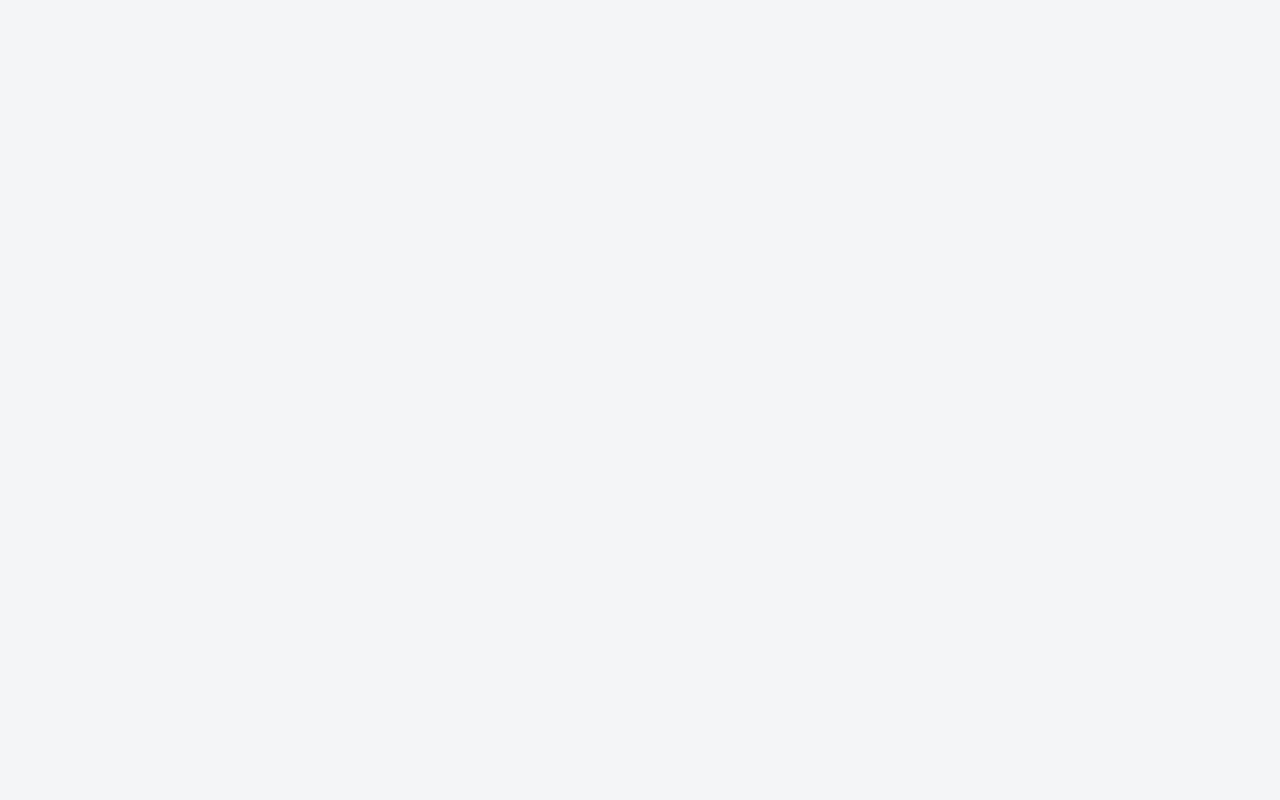
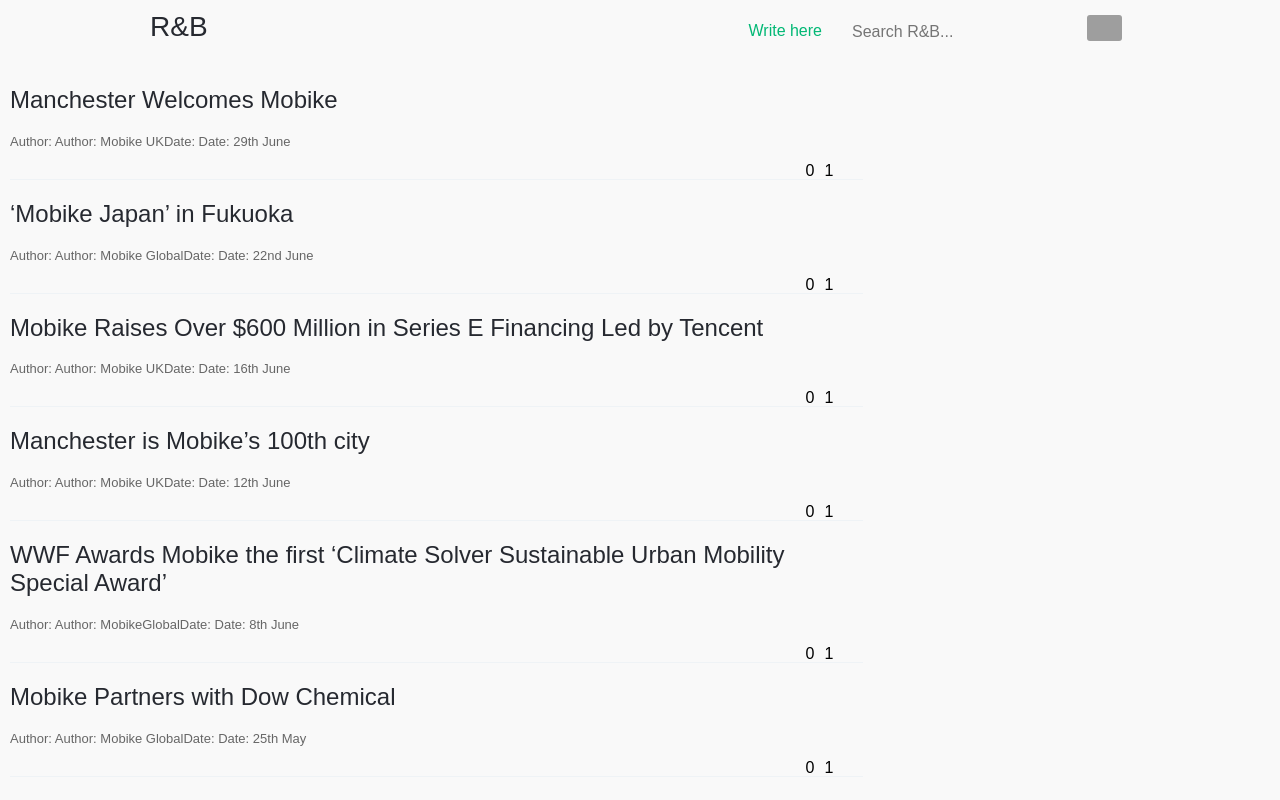
Before and after one commit to cpprookie/reactblog, a React (Create React App) app: page /posts in a window 1280 px wide. Shown: the top 800 px of the page. Built offline with nearby package versions, Linux system fonts and the light colour scheme; grey boxes are pictures that could not be loaded.

Commit message:
confirm UI style and complete PostLists

```diff
--- a/public/index.html
+++ b/public/index.html
@@ -19,7 +19,8 @@
       work correctly both with client-side routing and a non-root public URL.
       Learn how to configure a non-root public URL by running `npm run build`.
     -->
-    <title>React App</title>
+    <!-- <div>Icons made by <a href="http://www.flaticon.com/authors/madebyoliver" title="Madebyoliver">Madebyoliver</a> from <a href="http://www.flaticon.com" title="Flaticon">www.flaticon.com</a> is licensed by <a href="http://creativecommons.org/licenses/by/3.0/" title="Creative Commons BY 3.0" target="_blank">CC 3.0 BY</a></div> -->
+    <title>R&B</title>
   </head>
   <body>
     <noscript>
--- a/src/App.css
+++ b/src/App.css
@@ -1,79 +1,304 @@
-html, body, div, input, a, textarea {
+html, body, section, div, input, a, textarea {
   margin: 0;
   padding: 0;
-  font-family: Open Sans,Helvetica Neue,Arial,PingFang SC,Hiragino Sans GB,Microsoft YaHei;
+  font-family:sans-serif, Open Sans,Helvetica Neue,Arial,PingFang SC,Hiragino Sans GB,Microsoft YaHei;
+}
+
+a {
+  color: #262930;
+  text-decoration: none;
+  cursor: pointer;
+}
+
+a:hover {
+  text-decoration: underline;
 }
 
 html {
-  background: #f3f5f6;
+  background: #f9f9f9;
+}
+
+.body {
+  overflow-x: hidden;
 }
 
 .App {
   text-align: center;
 }
 
-.signin-block {
-  position: relative;
-  top: 100px;
-  width: 320px;
+.home {
+  background: #fff;
+  height: 100%;
+  color: #33333d;
+}
+
+.home-heading {
+  position: absolute;
+  top: 50%;
+  margin-top: -150px;
+  width: 100%;
+  text-align: center;
+}
+
+.home-logo {
+  font: 150px 'Italiana', sans-serif;
+  padding: 0 20px;
+}
+
+.home-tag {
+  font-size: 16px;
+}
+
+.signin-wrap, .signup-wrapper {
+  max-width: 340px;
   margin: 0 auto;
+  padding-top: 30px;
+}
+
+.signin-logo {
+  width: 100%;
+  text-align: center;
+  font-size: 100px;
+  margin-bottom: 30px;
+}
+
+.signin-block, .signup-block {
+  width: 100%;
   background: #fff;
   padding: 20px;
   border-radius: 5px;
-  border-top: 5px solid #f05b48;
+  box-sizing: border-box;
+  border: 1px solid #ccc;
+  margin-bottom: 20px;
 }
 
 .signin-block h1 , .signup-block h1 {
   text-align: center;
   color: #262930;
   font-size: 24px;
-  font-weight: 600;
-  text-transform: uppercase;
-  margin-bottom: 20px;
+  font-weight: 400;
+  margin: 0;
+}
+
+.signin-block label, .signup-block label {
+  font-size: 16px;
+  margin-bottom: 7px;
 }
 
 .signin-block input, .signup-block input {
   width: 100%;
-  height: 42px;
-  line-height: 28px;
-  font-size: 20px;
   box-sizing: border-box;
   border: 1px solid #ccc;
+  min-height: 34px;
+  line-height: 20px;
+  font-size: 14px;
   border-radius: 5px;
-  margin-bottom: 20px;
+  margin-top: 5px;
+  margin-bottom: 15px;
   padding: 0 10px;
   background: #fff;
 }
 
 .signin-block input:active, .signin-block input:focus,.signup-block input:focus {
-  border: 1px solid #f05b48;
+  border: 1px solid #269f42;
+  border-radius: 5px;
 }
 
 .signin-block button, .signup-block button {
   width: 100%;
-  height: 40px;
-  background: #f05b48;
+  min-height: 34px;
+  background: #269f42;
+  background-image: linear-gradient(-180deg, #34d058 0%, #28a745 90%);
+  background-image: -webkit-linear-gradient(-180deg, #34d058 0%, #28a745 90%);
   color: #fff;
-  font-size: 20px;
-  font-weight: 600;
+  font-size: 14px;
   text-align: center;
   cursor: pointer;
+  margin-top: 10px;
   border-radius: 5px;
-  opacity: 1;
   border: none;
 }
 
 .signin-block button:hover, .signup-block button:hover {
-  opacity: 0.8;
+  background-image: linear-gradient(-180deg, #2fcb53 0%, #269f42 90%);
+  background-image: -webkit-linear-gradient(-180deg, #2fcb53 0%, #269f42 90%);
 }
 
+.create-account, .had-account {
+  width: 100%;
+  font-size: 14px;
+  line-height: 20px;
+  font-weight: 400;
+  text-align: center;
+  border: 1px solid #ccc;
+  border-radius: 5px;
+  padding: 15px 0;
+}
 
-.signup-block {
-  position: relative;
-  top: 100px;
-  margin: 0 auto;
-  max-width: 400px;
-  padding: 20px 10px 10px;
-  background: #fff;
+.create-account a, .had-account a {
+  color: #0366d6;
+  text-decoration: underline;
+  cursor: pointer;
+}
+
+/* Header  common component*/
+.header-wrapper {
+  position: absolute;
+  top: 0;
+  left: 0;
+  height: 30px;
+  width: 100%;
+  padding: 12px 0;
   color: #262930;
 }
+
+.header-fixed .header-wrapper {
+  position: fixed;
+  background-color: #24292e;
+  animation-name: FadeInDown;
+  animation-duration: 0.2s;
+  animation-fill-mode: both;
+  -webkit-animation-name: FadeInDown;
+  -webkit-animation-duration: 0.2s;
+  -webkit-animation-fill-mode: both;
+}
+
+@-webkit-keyframes fadeInDown {
+  0% {
+    opacity: 0;
+  }
+  100% {
+    opacity: 1;
+  }
+}
+
+@keyframes fadeInDown {
+  0% {
+    opacity: 0;
+  }
+  100% {
+    opacity: 1;
+  }
+}
+
+.header-content {
+  max-width: 980px;
+  margin: 0 auto;
+}
+
+.header-logo {
+  font-size: 28px;
+  line-height: 30px;
+  float: left;
+  cursor: pointer;
+}
+
+.header-fixed .header-logo a {
+  color: #fff;
+}
+
+.header-logo a:hover {
+  text-decoration: none;
+}
+
+.header-nav {
+  float: right;
+  display: flex;
+}
+
+.header-fixed .nav-write {
+  color: #fff;
+}
+
+.nav-write {
+  color: #02b875;
+  margin-right: 20px;
+  font-size: 16px;
+  line-height: 24px;
+  padding-top: 2px;
+  margin-top: 5px;
+}
+
+.nav-search {
+  min-height: 30px;
+  margin-right: 10px;
+  margin-top: 5px;
+}
+
+.header-fixed .nav-search input {
+  color: #fff;
+  background-color: rgba(255,255,255,0.125);
+}
+
+.nav-search input {
+  font-size: 16px;
+  line-height: 24px;
+  border: none;
+  padding: 3px 10px;
+  background: none;
+}
+
+.nav-search input:focus {
+  outline: none;
+}
+
+.nav-user {
+  max-height: 40px;
+  display: block;
+  padding: 8px;
+}
+
+.nav-user img {
+  display: inline-block;
+  border-radius: 3px;
+  max-width: 35px;
+  margin-top: -5px;
+}
+
+/* postList common component */
+.posts-body {
+  width: 100%;
+  margin-top: 50px;
+}
+
+.postList {
+  width: 66.666667%;
+  float: left;
+  padding: 0 10px;
+  list-style: none;
+}
+
+.postItem {
+  padding-bottom: 20px;
+  border-bottom: 1px solid #eff3f6;
+}
+
+.postItem-title {
+  color: #262930;
+  font-weight: 300;
+}
+
+.postItem-info {
+  color: #666;
+  font-size: 13px;
+  margin: 5px 0 10px;
+}
+
+.postItem-footer {
+  width: 100%;
+  margin-bottom: 10px;
+}
+
+.postItem-footer-right {
+  float: right;
+  padding: 0 20px;
+  display: flex;
+  align-items: center;
+  justify-content: center;
+}
+
+.postItem-agree, .postItem-comments {
+  margin-right: 10px;
+  font-size: 16px;
+  line-height: 24px;
+}
--- a/src/App.js
+++ b/src/App.js
@@ -1,8 +1,10 @@
 import React, { Component } from 'react';
 import {Route} from 'react-router-dom'
 import './App.css';
+import Home from './components/Home'
 import Signin from './components/Signin'
 import Signup from './components/Signup'
+import Posts from './components/Posts'
 import Mock from  'mockjs'
 
 // import axios from 'axios'
@@ -13,11 +15,33 @@
 // }
 
 class App extends Component {
+  constructor (props) {
+    super(props)
+    this.state = {
+      headerFix: false,   // record scroll event
+    }
+    this.handleScroll = this.handleScroll.bind(this)
+  }
+
+  handleScroll (e) {
+    if(window.scrollY > 100) {
+      this.setState({headerFix : true})
+    } else {
+      this.setState({headerFix : false})
+    }
+  }
+
+  componentDidMount () {
+    window.addEventListener("scroll", this.handleScroll.bind(this))
+  }
+
   render() {
     return (
      <div className="blog">
+      <Route exact path="/" component={Home} />
       <Route path="/signin" component={Signin} />
       <Route path='/signup' component={Signup} />
+      <Route path='/posts' render= {()=> <Posts headerFix={this.state.headerFix} />} />
      </div>
     )
   }
--- /dev/null
+++ b/src/components/Home.js
@@ -0,0 +1,15 @@
+import React from 'react'
+
+const Home = props => (
+  <section className="home">
+    <div className="home-menu">
+
+    </div>
+    <div className="home-heading">
+      <div className="home-logo">R&B</div>
+      <div className="home-tag">reflection & break point for lifes.&nbsp;&nbsp; <a href="/signin">create your zone.</a></div>
+    </div>
+  </section>
+)
+
+export default Home
--- /dev/null
+++ b/src/components/Posts.js
@@ -0,0 +1,33 @@
+import React ,{Component} from 'react'
+import Header from './common/Header'
+import PostList from './common/PostList'
+
+const testData = [
+  {"id":0,"title":"Manchester Welcomes Mobike","author":"Author: Mobike UK","date":"Date: 29th June","agree": 0, "comments": 1},
+  {"id":1,"title":"‘Mobike Japan’ in Fukuoka","author":"Author: Mobike Global","date":"Date: 22nd June","agree": 0, "comments": 1},
+  {"id":2,"title":"Mobike Raises Over $600 Million in Series E Financing Led by Tencent","author":"Author: Mobike UK","date":"Date: 16th June", "agree": 0, "comments": 1},
+  {"id":3,"title":"Manchester is Mobike’s 100th city","link":"https://mobike.com/global/blog/post/mobike-in-manchester","author":"Author: Mobike UK","date":"Date: 12th June", "agree": 0, "comments": 1},
+  {"id":4,"title":"WWF Awards Mobike the first ‘Climate Solver Sustainable Urban Mobility Special Award’","link":"https://mobike.com/global/blog/post/wwf-sustainable-award","author":"Author: MobikeGlobal","date":"Date: 8th June", "agree": 0, "comments": 1},
+  {"id":5,"title":"Mobike Partners with Dow Chemical","link":"https://mobike.com/global/blog/post/dow-partners-mobike","author":"Author: Mobike Global","date":"Date: 25th May", "agree": 0, "comments": 1},
+  {"id":6,"title":"Mobike, Qualcomm and the China Mobile Research Institute – The Future of IoT Technology","link":"https://mobike.com/global/blog/post/future-of-iot","author":"Author: Mobike Global","date":"Date: 25th May 2017", "agree": 0, "comments": 1},
+  {"id":7,"title":"The Mobike White Paper: Bike-Share in the City","link":"https://mobike.com/global/blog/post/mobike-white-paper","author":"Author: Mobike Global","date":"Date: 19th May 2017", "agree": 0, "comments": 1}
+]
+
+
+class Posts extends  Component {
+  constructor (props) {
+    super(props)
+  }
+  render () {
+    return (
+      <div>
+        <Header isFixed={this.props.headerFix} user={{avatar: 'https://avatars4.githubusercontent.com/u/18083815?v=4&s=40'}} />
+        <section className="posts-body">
+          <PostList shortPosts={testData} />
+        </section>
+      </div>
+    )
+  }
+}
+
+export default Posts
--- /dev/null
+++ b/src/components/common/Header.js
@@ -0,0 +1,24 @@
+import React from 'react'
+
+const Header = props => (
+  <div className={props.isFixed? "header-fixed" : "header"}>
+    <div className="header-wrapper">
+      <div className="header-content">
+        <div className="header-logo">
+          <a href="/">R&B</a>
+        </div>
+        <div className="header-nav">
+          <a href="/post" className="nav-write">Write here</a>
+          <label className="nav-search">
+            <input type="text" placeholder="Search R&B..."/>
+          </label>
+          <a className="nav-user">
+            <img src={props.user.avatar} alt="avatar"/>
+          </a>
+        </div>
+      </div>
+    </div>
+  </div>
+)
+
+export default Header
--- /dev/null
+++ b/src/components/common/PostList.js
@@ -0,0 +1,28 @@
+import React from 'react'
+
+const PostItem = props => (
+  <li className="postItem">
+    <h1 className="postItem-title">{props.shortPost.title}</h1>
+    <div className="postItem-info">
+      <span className="postItem-info-auther">Author: {props.shortPost.author}</span>
+      <span className="postItem-info-date">Date: {props.shortPost.date}</span>
+    </div>
+    <div className="postItem-footer">
+      <div className="postItem-footer-right">
+        <span className="postItem-agree">{props.shortPost.agree}</span>
+        <span className="postItem-comments">{props.shortPost.comments}</span>
+      </div>
+    </div>
+  </li>
+)
+
+
+const PostList = props => (
+  <ul className="postList">
+    {props.shortPosts.map(item =>(
+      <PostItem key={item.id} shortPost={item} />
+    ))}
+  </ul>
+)
+
+export default PostList
```
Also changed, not shown: src/components/Signin.js (+11 -5 lines), src/components/Signup.js (+16 -9 lines), src/components/common/Pagination.js (added, +30 -0 lines), src/components/Post.js (added), src/components/User.js (added), 1 other file (tests, documents, lock files or other folders).
